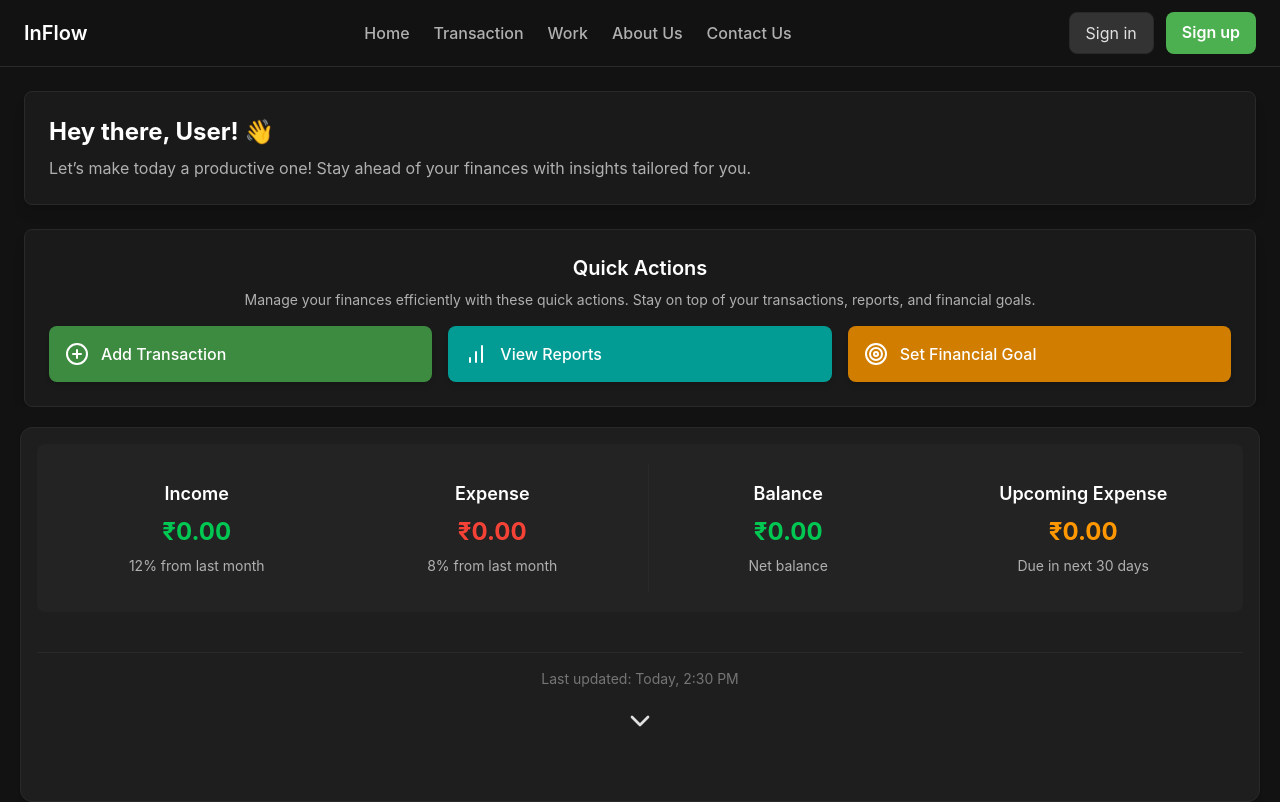
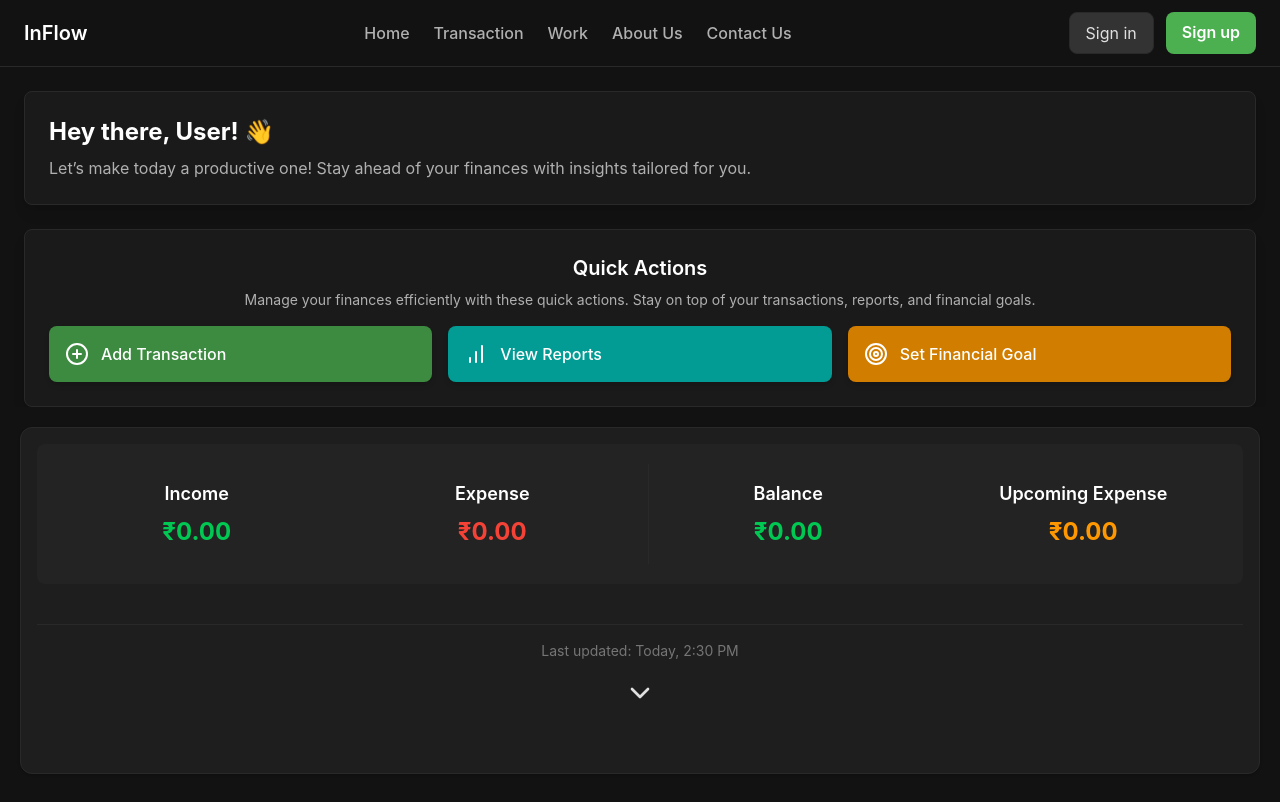
Before and after one commit to IshpreetSingh8264/Personal_Finance, a React (Vite) app: page / in a window 1280 px wide. Shown: the top 802 px of the page. Built offline with nearby package versions, Linux system fonts and the light colour scheme.

Commit message:
extra comments

```diff
--- a/src/Components/Dashboard/FinancialDetails.jsx
+++ b/src/Components/Dashboard/FinancialDetails.jsx
@@ -35,14 +35,14 @@ const FinancialDetails = ({ data , upExp}) => {
                         <div className="flex flex-col items-center p-4">
                             <h3 className="text-lg font-semibold text-[#FFFFFF] mb-2">Income</h3>
                             <div className="text-2xl font-bold text-[#00C853]">₹{totalIncome.toFixed(2)}</div>
-                            <div className="text-sm text-[#B0B0B0] mt-2">12% from last month</div>
+
                         </div>
 
                         {/* Expense Column */}
                         <div className="flex flex-col items-center p-4">
                             <h3 className="text-lg font-semibold text-[#FFFFFF] mb-2">Expense</h3>
                             <div className="text-2xl font-bold text-[#F44336]">₹{Math.abs(totalExpense).toFixed(2)}</div>
-                            <div className="text-sm text-[#B0B0B0] mt-2">8% from last month</div>
+
                         </div>
 
                         {/* Balance Column */}
@@ -51,14 +51,13 @@ const FinancialDetails = ({ data , upExp}) => {
                             <div className={`text-2xl font-bold ${balance >= 0 ? "text-[#00C853]" : "text-[#F44336]"}`}>
                                 ₹{balance.toFixed(2)}
                             </div>
-                            <div className="text-sm text-[#B0B0B0] mt-2">Net balance</div>
                         </div>
 
                         {/* Upcoming Expense Column */}
                         <div className="flex flex-col items-center p-4">
                             <h3 className="text-lg font-semibold text-[#FFFFFF] mb-2">Upcoming Expense</h3>
                             <div className="text-2xl font-bold text-[#FF9800]">₹{Math.abs(upExp).toFixed(2)}</div>
-                            <div className="text-sm text-[#B0B0B0] mt-2">Due in next 30 days</div>
+
                         </div>
 
                     </div>
```
